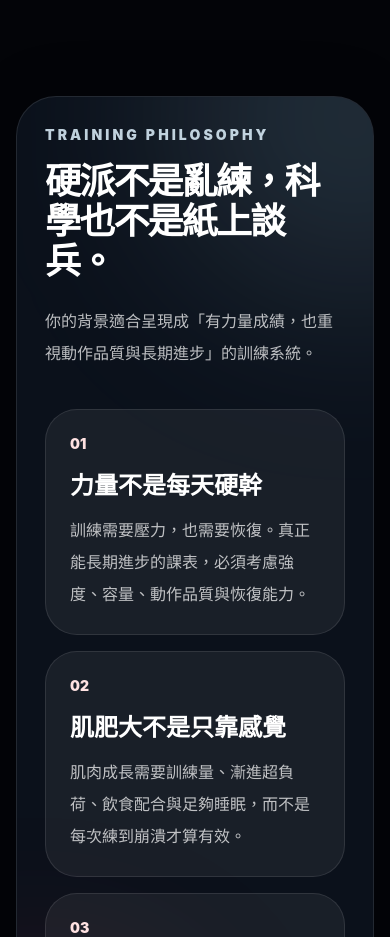
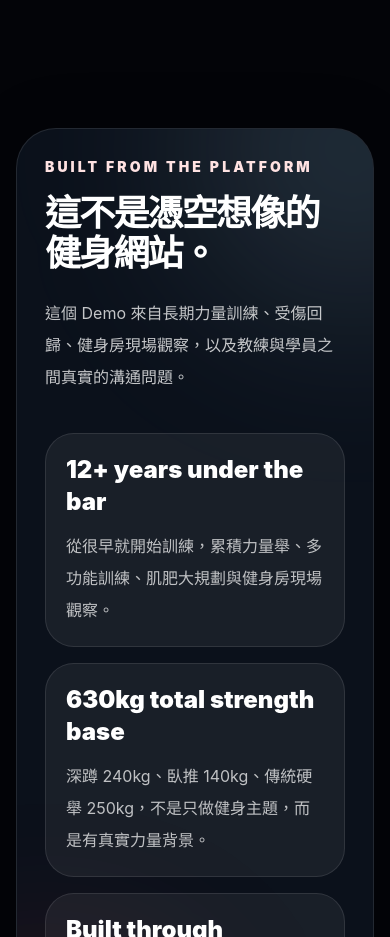
Before and after one commit to QingyuJin/qingyu-web-studio, a React (Vite) app: page /fitness-coach in a window 390 px wide. Shown: the part 3186-4123 px from the top of the page. Built offline with nearby package versions, Linux system fonts and the light colour scheme.

Commit message:
refine fitness demo depth and mobile layout

```diff
--- a/src/FitnessCoachDemo.jsx
+++ b/src/FitnessCoachDemo.jsx
@@ -13,7 +13,7 @@ const profileStats = [
 const painPoints = [
   {
     title: "學員私訊資訊太少",
-    desc: "很多人只問「我想變壯，怎麼收費？」但沒有目標、年資、傷病史、頻率與飲食資訊。",
+    desc: "很多人只問「我想變壯，怎麼收費？」但沒有目標、年資、傷病史、訓練頻率與飲食資訊。",
   },
   {
     title: "教練重複回答一樣問題",
@@ -29,6 +29,21 @@ const painPoints = [
   },
 ]
 
+const storyCards = [
+  {
+    title: "12+ years under the bar",
+    desc: "從很早就開始訓練，累積力量舉、多功能訓練、肌肥大規劃與健身房現場觀察。",
+  },
+  {
+    title: "630kg total strength base",
+    desc: "深蹲 240kg、臥推 140kg、傳統硬舉 250kg，不是只做健身主題，而是有真實力量背景。",
+  },
+  {
+    title: "Built through recovery",
+    desc: "曾經歷腳踝、肩膀與旋轉肌問題，讓訓練思維更重視負荷管理、動作品質與長期回歸。",
+  },
+]
+
 const principles = [
   {
     title: "力量不是每天硬幹",
@@ -40,7 +55,7 @@ const principles = [
   },
   {
     title: "傷後回歸要更理解身體",
-    desc: "曾經歷腳踝、肩膀與旋轉肌問題後，更重視負荷管理、動作控制與可持續的訓練安排。",
+    desc: "受傷回歸不是急著加重量，而是重新理解關節、肌肉、控制、恢復與訓練節奏。",
   },
 ]
 
@@ -302,6 +317,7 @@ function FitnessCoachDemo() {
       </section>
 
       <ProblemSection />
+      <StorySection />
       <PrinciplesSection />
       <ProgramsSection />
 
@@ -358,7 +374,7 @@ function FitnessCoachDemo() {
 
               <Link
                 to="/"
-                className="rounded-3xl border border-white/10 bg-white/7 p-5 text-white transition hover:bg-white/10"
+                className="rounded-3xl border border-white/10 bg-white/[0.07] p-5 text-white transition hover:bg-white/10"
               >
                 <p className="text-sm text-white/50">Back Home</p>
                 <p className="mt-2 font-black">回作品集首頁 →</p>
@@ -486,6 +502,40 @@ function ProblemSection() {
             <p className="mt-4 break-words leading-8 text-white/72">{item.desc}</p>
           </div>
         ))}
+      </div>
+    </section>
+  )
+}
+
+function StorySection() {
+  return (
+    <section className="mx-auto max-w-7xl px-4 py-16 sm:px-5">
+      <div className="relative overflow-hidden rounded-[2.5rem] border border-white/10 bg-[#0b111b] p-7 shadow-[0_0_55px_rgba(0,0,0,0.24)] sm:rounded-[2.8rem] md:p-12">
+        <div className="absolute right-[-140px] top-[-140px] h-[320px] w-[320px] rounded-full bg-sky-200/14 blur-[95px]" />
+        <div className="absolute left-[-100px] bottom-[-100px] h-[260px] w-[260px] rounded-full bg-red-500/20 blur-[90px]" />
+
+        <div className="relative grid gap-10 lg:grid-cols-[minmax(0,0.8fr)_minmax(0,1.2fr)]">
+          <div className="min-w-0">
+            <p className="break-words text-sm font-black uppercase tracking-[0.22em] text-red-100">
+              Built from the platform
+            </p>
+            <h2 className="mt-4 break-words text-4xl font-black tracking-[-0.05em] md:text-6xl">
+              這不是憑空想像的健身網站。
+            </h2>
+            <p className="mt-6 break-words leading-8 text-white/76">
+              這個 Demo 來自長期力量訓練、受傷回歸、健身房現場觀察，以及教練與學員之間真實的溝通問題。
+            </p>
+          </div>
+
+          <div className="grid min-w-0 gap-4">
+            {storyCards.map((item) => (
+              <div key={item.title} className="min-w-0 rounded-[1.8rem] border border-white/10 bg-white/[0.06] p-5">
+                <h3 className="break-words text-2xl font-black text-white">{item.title}</h3>
+                <p className="mt-3 break-words leading-8 text-white/72">{item.desc}</p>
+              </div>
+            ))}
+          </div>
+        </div>
       </div>
     </section>
   )
```
